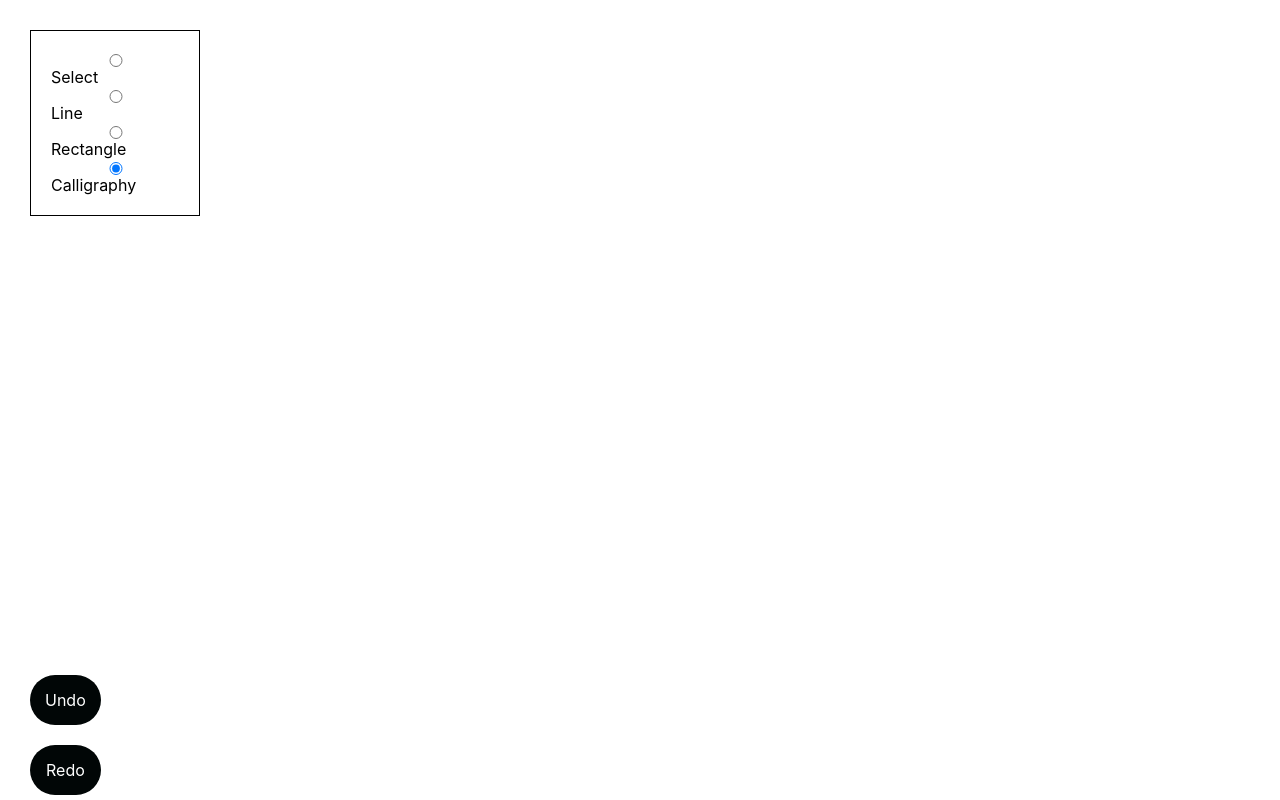
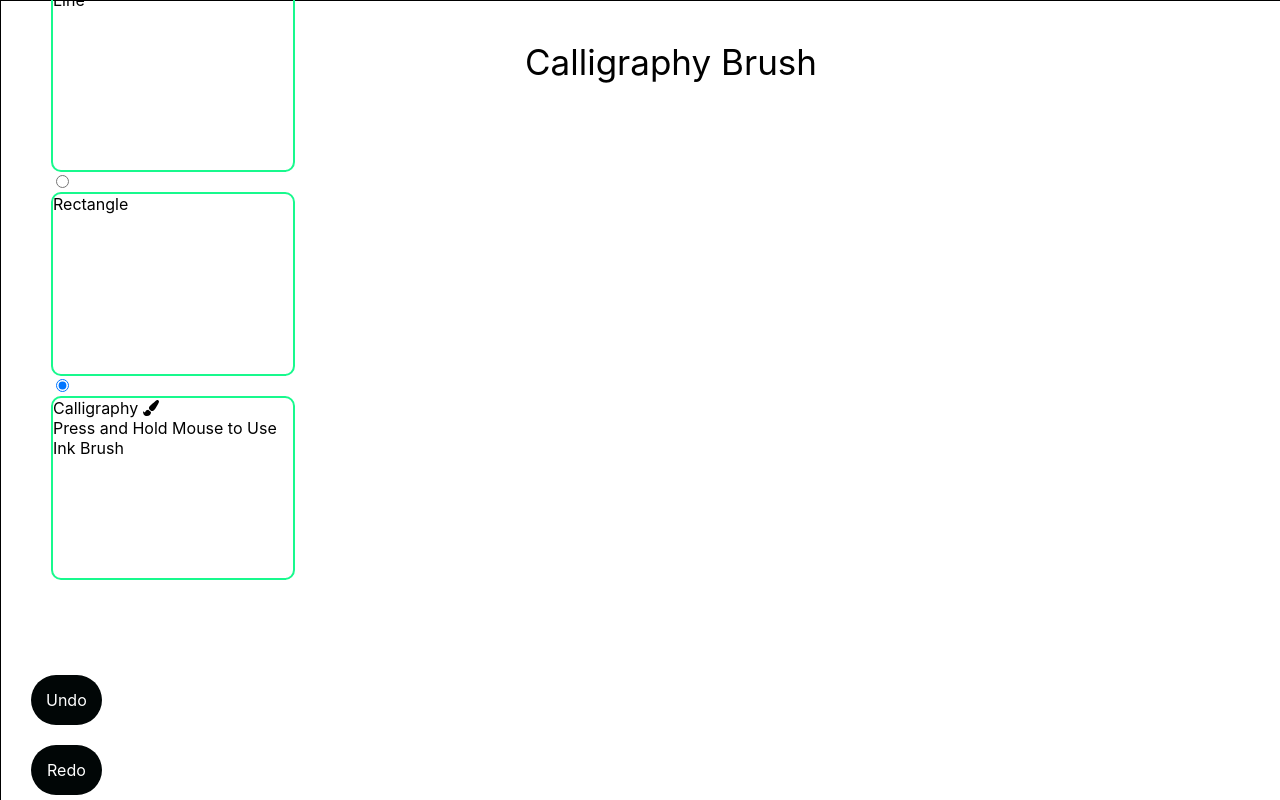
Before and after one commit to alison2686/calligraphy-brush, a React (Create React App) app: page /paint in a window 1280 px wide. Built offline with nearby package versions, Linux system fonts and the light colour scheme.

Commit message:
add paint tool icons and css

```diff
--- a/package.json
+++ b/package.json
@@ -3,9 +3,13 @@
   "version": "0.1.0",
   "private": true,
   "dependencies": {
+    "@fortawesome/fontawesome-free": "^5.1.0-9",
+    "@fortawesome/free-solid-svg-icons": "^5.15.4",
+    "@fortawesome/react-fontawesome": "^0.1.16",
     "@testing-library/jest-dom": "^5.11.4",
     "@testing-library/react": "^11.1.0",
     "@testing-library/user-event": "^12.1.10",
+    "font-awesome": "^4.7.0",
     "gh-pages": "^3.2.3",
     "perfect-freehand": "^1.0.16",
     "react": "^17.0.2",
--- a/src/components/Paint/PaintElements.jsx
+++ b/src/components/Paint/PaintElements.jsx
@@ -4,14 +4,44 @@ import styled from 'styled-components';
 export const PaintContainer = styled.div`
     position: fixed;
     padding: 30px;
+    border: 1px solid black;
+`;
+
+export const PaintToolWrapper = styled.div`
+    position: fixed;
+    bottom: 0;
+    padding-bottom: 200px;
 `;
 
 export const PaintTools = styled.div`
     display: flex;
     flex-direction: column;
-    border: 1px solid black;
     width: 10%;
     padding: 20px;
+`;
+
+export const PaintH1 = styled.div`
+    font-size: 35px;
+    padding: 10px;
+    text-align: center;
+`;
+
+export const PaintH2 = styled.div`
+    font-size: 25px;
+    padding: 10px;
+`;
+
+export const PaintToolInput = styled.div`
+    --webkit-appearance: none;
+`;
+
+export const PaintToolLabel = styled.div`
+    height: 180px;
+    width: 240px;
+    border: 2px solid #18f98d;
+    position: relative;
+    margin: auto;
+    border-radius: 10px;
 `;
 
 export const PaintBtnWrapper = styled.div`
--- a/src/components/Paint/paint.js
+++ b/src/components/Paint/paint.js
@@ -6,9 +6,16 @@ import getStroke from 'perfect-freehand'
 import {
   PaintBtnWrapper,
   PaintContainer,
+  PaintToolWrapper,
   PaintTools,
+  PaintH1,
+  PaintH2,
+  PaintToolInput,
+  PaintToolLabel,
   UndoRedoBtn
 } from './PaintElements'
+import { faPaintBrush } from "@fortawesome/free-solid-svg-icons";
+import { FontAwesomeIcon } from "@fortawesome/react-fontawesome";
 
 
 const generator = rough.generator()
@@ -358,36 +365,65 @@ function Paint() {
 
     return (
         <PaintContainer id='paint-container'>
+          <PaintH1>Calligraphy Brush</PaintH1>
+            <canvas
+                id='canvas'
+                // style={{ backgroundColor: 'blue'}}
+                width={window.innerWidth}
+                height={window.innerHeight}
+                onMouseDown={handleMouseDown}
+                onMouseMove={handleMouseMove}
+                onMouseUp={handleMouseUp}
+            />
+            <PaintToolWrapper>
             <PaintTools>
+              <PaintH2>Paint Tools</PaintH2>
+              <PaintToolInput>
                 <input
                     type='radio'
                     id='selection'
                     checked={tool === 'selection'}
                     onChange={() => setTool('selection')}
                 />
-                <lable htmlFor='selection'>Select</lable>
+                </PaintToolInput>
+                <PaintToolLabel>
+                <label htmlFor='selection'>Select</label>
+                </PaintToolLabel>
+                <PaintToolInput>
                 <input
                     type='radio'
                     id='line'
                     checked={tool === 'line'}
                     onChange={() => setTool('line')}
                 />
-                <lable htmlFor='line'>Line</lable>
+                </PaintToolInput>
+                <PaintToolLabel>
+                <label htmlFor='line'>Line</label>
+                </PaintToolLabel>
+                <PaintToolInput>
                 <input
                     type='radio'
                     id='rectangle'
                     checked={tool === 'rectangle'}
                     onChange={() => setTool('rectangle')}
                 />
+                </PaintToolInput>
+                <PaintToolLabel>
                 <label htmlFor='rectangle'>Rectangle</label>
+                </PaintToolLabel>
+                <PaintToolInput>
                 <input
                     type='radio'
                     id='pencil'
                     checked={tool === 'pencil'}
                     onChange={() => setTool('pencil')}
                 />
-                <label htmlFor='pencil'>Calligraphy</label>
+                </PaintToolInput>
+                <PaintToolLabel>
+                <label htmlFor='pencil'>Calligraphy <FontAwesomeIcon icon={faPaintBrush} /> <br /> Press and Hold Mouse to Use Ink Brush </label>
+                </PaintToolLabel>
               </PaintTools>
+              </PaintToolWrapper>
               <PaintBtnWrapper>
                   <UndoRedoBtn
                   onClick={undo}
@@ -414,15 +450,7 @@ function Paint() {
             {/* <div className='color-picker' style={{ position: 'fixed', top: 0, padding: 50}}>
                 <ColorPicker />
             </div> */}
-            <canvas
-                id='canvas'
-                // style={{ backgroundColor: 'blue'}}
-                width={window.innerWidth}
-                height={window.innerHeight}
-                onMouseDown={handleMouseDown}
-                onMouseMove={handleMouseMove}
-                onMouseUp={handleMouseUp}
-            />
+
         </PaintContainer>
     )
 }
```
Also changed, not shown: 2 other files (tests, documents, lock files or other folders).
